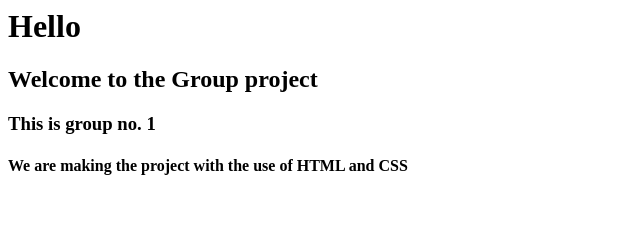
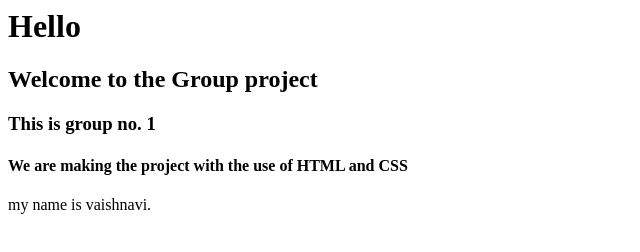
Before and after one commit to VaishnaviGagare2708/icp-project, a plain HTML site: page index.html in a window 1280 px wide. Shown: the whole page, without its empty margins (0-640 px from the left). Drawn offline with Linux system fonts and the light colour scheme.

Commit message:
body added

```diff
--- a/index.html
+++ b/index.html
@@ -5,4 +5,7 @@
         <h3>This is group no. 1<h3>
         <h4> We are making the project with the use of HTML and CSS </h4>
     </head>
+    <body>
+        my name is vaishnavi.
+    </body>
 </html>
```
